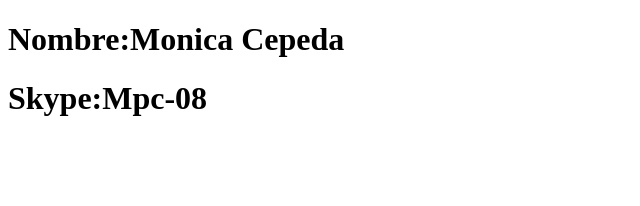
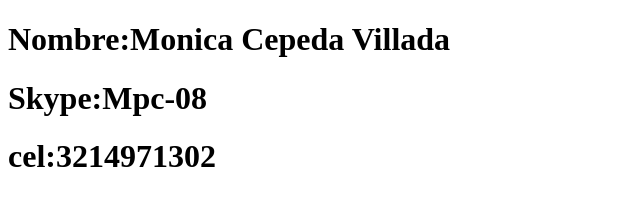
Before and after one commit to monivil/DSW-MonicaCepeda, a plain HTML site: page index.html in a window 1280 px wide. Shown: the whole page, without its empty margins (0-640 px from the left). Drawn offline with Linux system fonts and the light colour scheme.

Commit message:
Update index.html
ingreso celular

```diff
--- a/index.html
+++ b/index.html
@@ -6,7 +6,8 @@
     <title>Document</title>
 </head>
 <body>
-    <h1>Nombre:Monica Cepeda</h1>
+    <h1>Nombre:Monica Cepeda Villada</h1>
     <h1>Skype:Mpc-08</h1>
+    <h1>cel:3214971302</h1>
 </body>
 </html>
```
